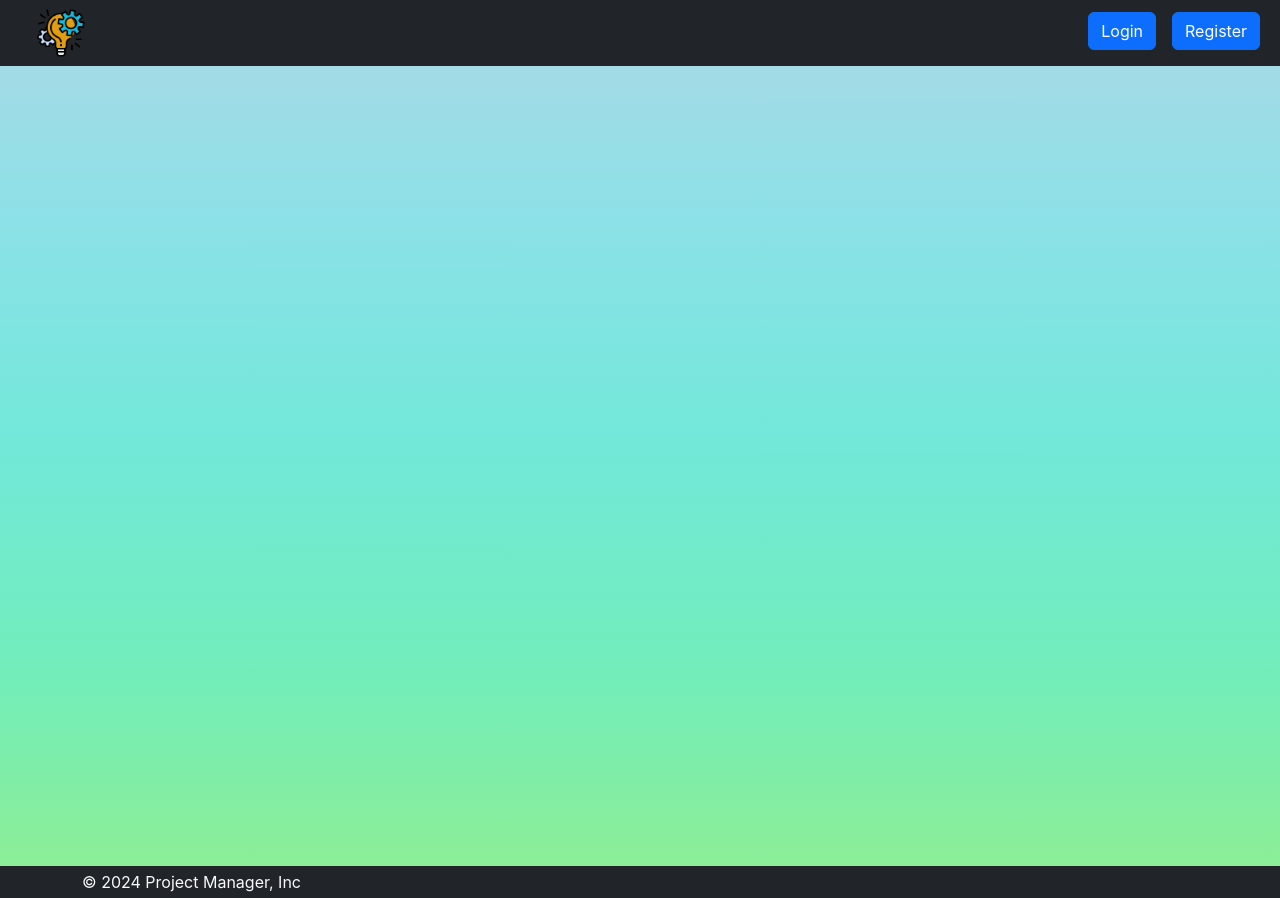
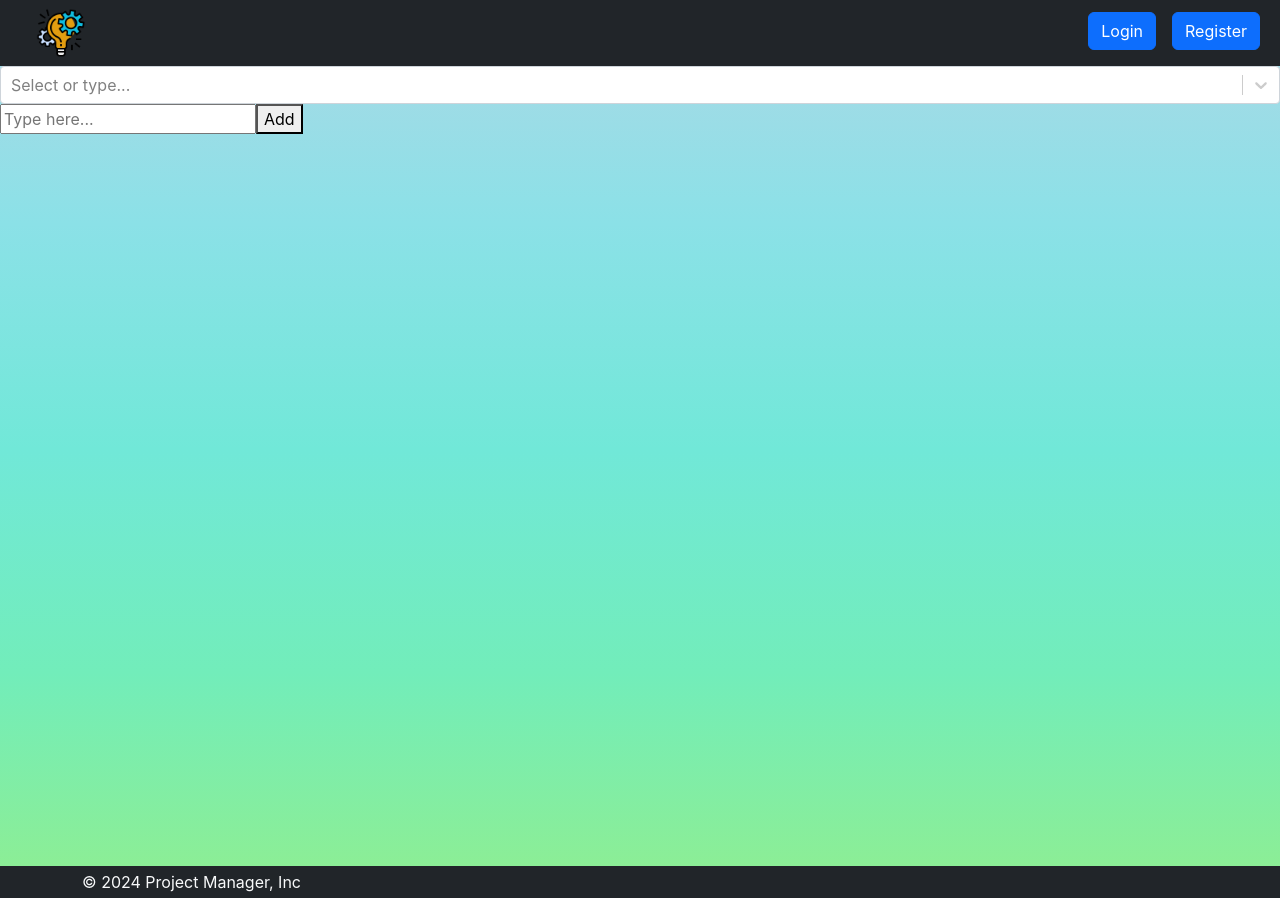
Before and after one commit to Utkarsh-2003/Project-Management, a React (Create React App) app: page /admin/task in a window 1280 px wide. Built offline with nearby package versions, Linux system fonts and the light colour scheme.

Commit message:
Project Information

```diff
--- a/package.json
+++ b/package.json
@@ -19,6 +19,7 @@
     "react-scripts": "5.0.1",
     "react-select": "^5.8.0",
     "redux-persist": "^6.0.0",
+    "sweetalert": "^2.1.2",
     "uuid": "^9.0.1",
     "web-vitals": "^2.1.4"
   },
--- a/src/Components/AddProject.js
+++ b/src/Components/AddProject.js
@@ -60,6 +60,7 @@ const AddProject = () => {
               DueDate: date,
               Description: description,
               SelectedUsers: selectedUsers,
+
             })
             .then((docRef) => {
               console.log("Project Added:", docRef.id);
@@ -202,7 +203,7 @@ const AddProject = () => {
           <tbody>
             {projects.map((project, index) => (
               <tr key={index}>
-                <td>{project.Title}</td>
+                <td className="text-center">{project.Title}</td>
                 <td>
                   <button
                     className="btn text-warning fa-solid fa-pen-to-square"
--- a/src/Components/AdminDashboard.js
+++ b/src/Components/AdminDashboard.js
@@ -5,6 +5,7 @@ import Avatar from "react-avatar";
 
 const AdminDashboard = () => {
   const [projects, setProjects] = useState([]);
+  const [users, setUsers] = useState([]);
 
   const handleRemoveProject = async (projectId) => {
     try {
@@ -21,14 +22,25 @@ const AdminDashboard = () => {
       setProjects(data);
     });
 
+    // Fetch users from database and set them into state
+    const fetchUsers = async () => {
+      const usersSnapshot = await db.collection("user").get();
+      const usersData = usersSnapshot.docs.map((doc) => doc.data());
+      setUsers(usersData);
+    };
+
+    fetchUsers();
+
     return () => unsubscribe();
   }, []);
 
   return (
     <>
       <div className="p-3">
-        <h1 className="text-center mt-3">Projects</h1>
-        <div className="container mt-4 border rounded p-3">
+        <div className="row">
+          <div className="col-lg-10">
+            <div className="container mt-2 border rounded p-3 shadow">
+              <h1 className="text-center">Projects</h1>
               <div className="row row-cols-1 row-cols-md-2 row-cols-lg-3 g-4 p-2">
                 {projects.length === 0 ? ( // Check if projects array is empty
                   <li className="list-group-item">No Projects</li>
@@ -67,6 +79,29 @@ const AdminDashboard = () => {
               </div>
             </div>
           </div>
+          <div className="col-lg-2 mt-2">
+            <div className="sidebar container shadow border rounded p-3">
+              <h2 className="mb-4">All Users</h2>
+              <ul className="list-unstyled">
+                {users
+                  .sort((a, b) => a.name.localeCompare(b.name)) // Sort users alphabetically by name
+                  .map((user, index) => (
+                    <li key={index} className="d-flex align-items-center mb-3">
+                      <Avatar
+                        name={user.name[0]}
+                        size={40}
+                        round={true}
+                        className="me-2"
+                        title={user.name}
+                      />
+                      <span>{user.name}</span>
+                    </li>
+                  ))}
+              </ul>
+            </div>
+          </div>
+        </div>
+      </div>
     </>
   );
 };
--- a/src/Components/Navbar.js
+++ b/src/Components/Navbar.js
@@ -31,12 +31,14 @@ const Navbar = () => {
             <>
               <nav class="navbar navbar-expand-lg bg-dark">
                 <div class="container-fluid">
+                  <Link to="/">
                     <img
                       src={Logo}
                       alt="Logo"
                       className="mx-4"
                       style={{ height: "50px", width: "50px" }}
                     />
+                  </Link>
                   <button
                     class="navbar-toggler bg-white"
                     type="button"
@@ -67,6 +69,14 @@ const Navbar = () => {
                           to="/admin/add"
                         >
                           Add Projects
+                        </Link>
+                      </li>
+                      <li class="nav-item">
+                        <Link
+                          className="navbar-brand text-light mx-3"
+                          to="/admin/task"
+                        >
+                          Tasks
                         </Link>
                       </li>
                     </ul>
@@ -114,12 +124,14 @@ const Navbar = () => {
             <>
               <nav class="navbar navbar-expand-lg bg-dark text-white">
                 <div class="container-fluid">
+                  <Link to="/">
                     <img
                       src={Logo}
                       alt="Logo"
                       className="mx-4"
                       style={{ height: "50px", width: "50px" }}
                     />
+                  </Link>
                   <button
                     class="navbar-toggler bg-white"
                     type="button"
@@ -219,12 +231,14 @@ const Navbar = () => {
         <>
           <nav className="navbar navbar-expand-lg bg-dark py-2">
             <div className="container-fluid">
+              <Link to="/">
                 <img
                   src={Logo}
                   alt="Logo"
                   className="mx-4"
                   style={{ height: "50px", width: "50px" }}
                 />
+              </Link>
               <button
                 className="navbar-toggler bg-white"
                 type="button"
--- a/src/Components/Profile.js
+++ b/src/Components/Profile.js
@@ -80,7 +80,7 @@ const Profile = () => {
           <h1 className="text-center mt-2">Profile</h1>
           <div
             className="container-sm border border-3 bg-white shadow rounded p-3 mt-3 mb-3"
-            style={{maxWidth: "400px"}}
+            style={{ maxWidth: "400px" }}
           >
             <div className="d-flex align-items-center">
               <div className="mb-2">
@@ -92,7 +92,9 @@ const Profile = () => {
                 />
               </div>
               <div className="ms-3 mt-0 p-2">
-                <span className="d-block"><strong>{name}</strong></span>
+                <span className="d-block">
+                  <strong>{name}</strong>
+                </span>
                 <span className="d-block">{email}</span>
               </div>
             </div>
@@ -187,7 +189,7 @@ const Profile = () => {
 
               <div className="form-group row mt-3 text-center mb-2">
                 <div className="col-sm-10 ">
-                  <button type="submit" className="btn btn-primary">
+                  <button type="submit" className="btn btn-success">
                     Update
                   </button>
                 </div>
--- a/src/Components/Project.js
+++ b/src/Components/Project.js
@@ -1,8 +1,10 @@
 import React, { useEffect, useState } from "react";
 import { db } from "../Firebase";
+import { useNavigate } from "react-router-dom";
 
 const Project = () => {
   const [projects, setProjects] = useState([]);
+  const navigate = useNavigate();
 
   useEffect(() => {
     const unsubscribe = db.collection("Projects").onSnapshot((snapshot) => {
@@ -24,7 +26,11 @@ const Project = () => {
             ) : (
               projects.map((project, index) => (
                 <div key={index} className="col">
-                  <div className="card h-100 shadow" onClick={() => alert("Coming Soon!")}>
+                  <div
+                    className="card h-100 shadow"
+                    onClick={() => navigate(`/project/${project.ProjectId}`)}
+                    style={{ cursor: "pointer" }}
+                  >
                     <div className="card-body">
                       <h5 className="card-title">{project.Title}</h5>
                       <p className="card-text">{project.DueDate}</p>
--- /dev/null
+++ b/src/Components/ProjectInfromation.js
@@ -0,0 +1,29 @@
+import React, { useEffect, useState } from "react";
+import { db } from "../Firebase";
+import { useNavigate, useParams } from "react-router-dom";
+
+const ProjectInfromation = () => {
+  const { id } = useParams();
+  const [projects, setProjects] = useState([]);
+  const navigate = useNavigate();
+
+  useEffect(() => {
+    const unsubscribe = db.collection("Projects").onSnapshot((snapshot) => {
+      const data = snapshot.docs.map((doc) => doc.data(id));
+      setProjects(data);
+    });
+
+    return () => unsubscribe();
+  }, []);
+  return (
+    <div>
+        <button className="btn"onClick={() => navigate("/project")}>Back</button>
+      {id}
+      {projects.map((project, index) => (
+        <div key={index}></div>
+      ))}
+    </div>
+  );
+};
+
+export default ProjectInfromation;
--- /dev/null
+++ b/src/Components/Task.js
@@ -0,0 +1,51 @@
+import React, { useState } from "react";
+import Select from "react-select";
+
+const Task = () => {
+  const [selectedOptions, setSelectedOptions] = useState([]);
+  const [inputValue, setInputValue] = useState("");
+
+  const handleInputChange = (newValue) => {
+    setInputValue(newValue);
+  };
+
+  const handleAddOption = () => {
+    if (inputValue.trim() !== "") {
+      const newOption = { value: inputValue, label: inputValue };
+      setSelectedOptions([...selectedOptions, newOption]);
+      setInputValue("");
+    }
+  };
+
+  const customStyles = {
+    control: (provided) => ({
+      ...provided,
+      border: "1px solid #ced4da",
+      borderRadius: "4px",
+      minHeight: "38px",
+    }),
+  };
+
+  return (
+    <div>
+      <Select
+        isClearable
+        isSearchable
+        placeholder="Select or type..."
+        options={selectedOptions}
+        isMulti
+        styles={customStyles}
+        onChange={setSelectedOptions}
+      />
+      <input
+        type="text"
+        value={inputValue}
+        onChange={(e) => handleInputChange(e.target.value)}
+        placeholder="Type here..."
+      />
+      <button onClick={handleAddOption}>Add</button>
+    </div>
+  );
+};
+
+export default Task;
--- a/src/routers/Routers.js
+++ b/src/routers/Routers.js
@@ -10,6 +10,8 @@ import Project from '../Components/Project';
 import Pending from '../Components/Pending';
 import Completed from '../Components/Completed';
 import Profile  from '../Components/Profile';
+import ProjectInfromation from '../Components/ProjectInfromation';
+import Task from '../Components/Task';
 
 const Routers = () => {
   return (
@@ -21,10 +23,12 @@ const Routers = () => {
         <Route path='/profile' element={<Profile />} />
         <Route path='/dashboard' element={<Dashboard />} />
         <Route path='/project' element={<Project />} />
+        <Route path='/project/:id' element={<ProjectInfromation />} />
         <Route path='/pending' element={<Pending />} />
         <Route path='/complete' element={<Completed />} />
         <Route path='/admin/dashboard' element={<AdminDashboard />} />
         <Route path='/admin/add' element={<AddProject />} />
+        <Route path='/admin/task' element={<Task />} />
       </Routes>
     </div>
   )
```
Also changed, not shown: 1 other file (tests, documents, lock files or other folders). Lines whose indentation alone changed are shown as unchanged.
